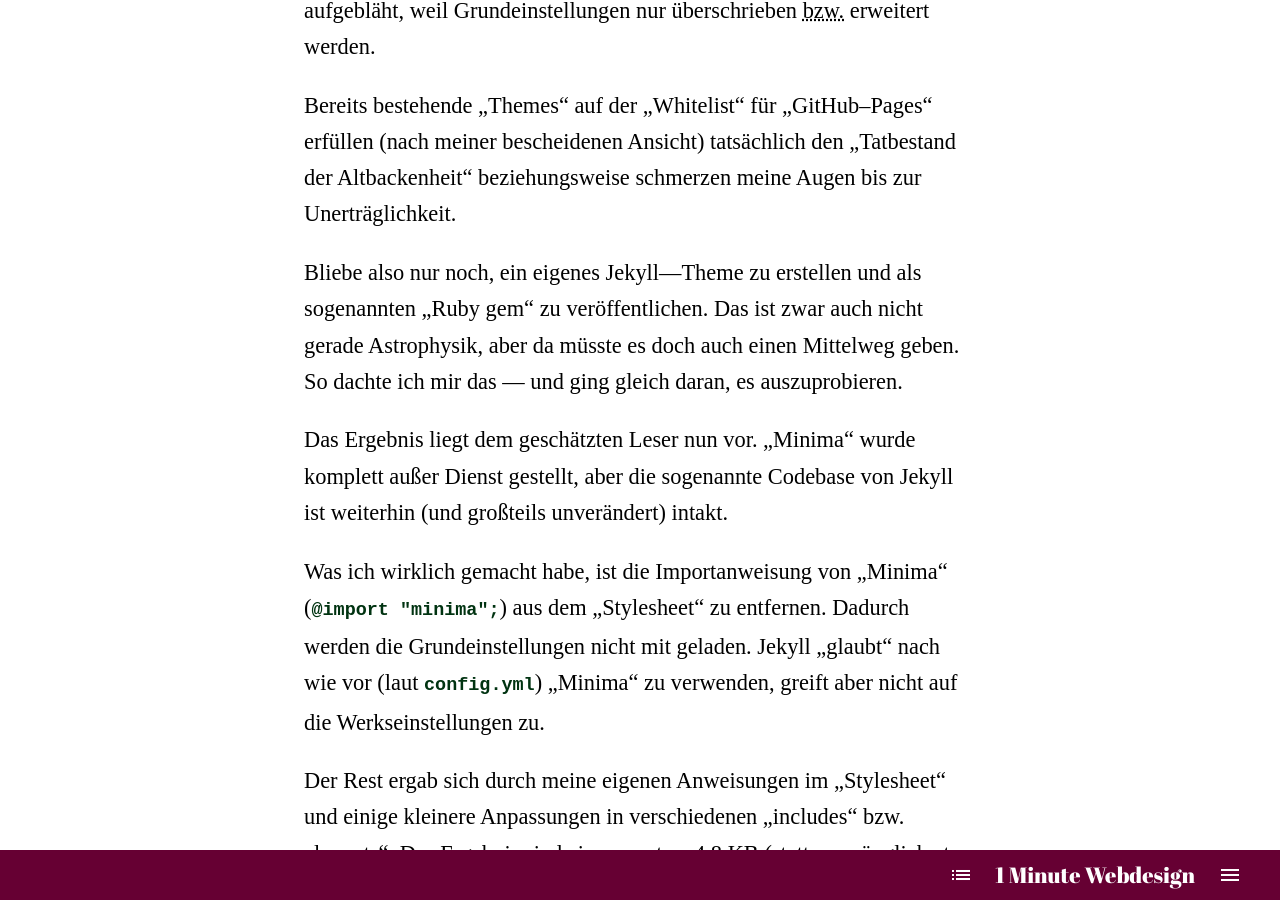
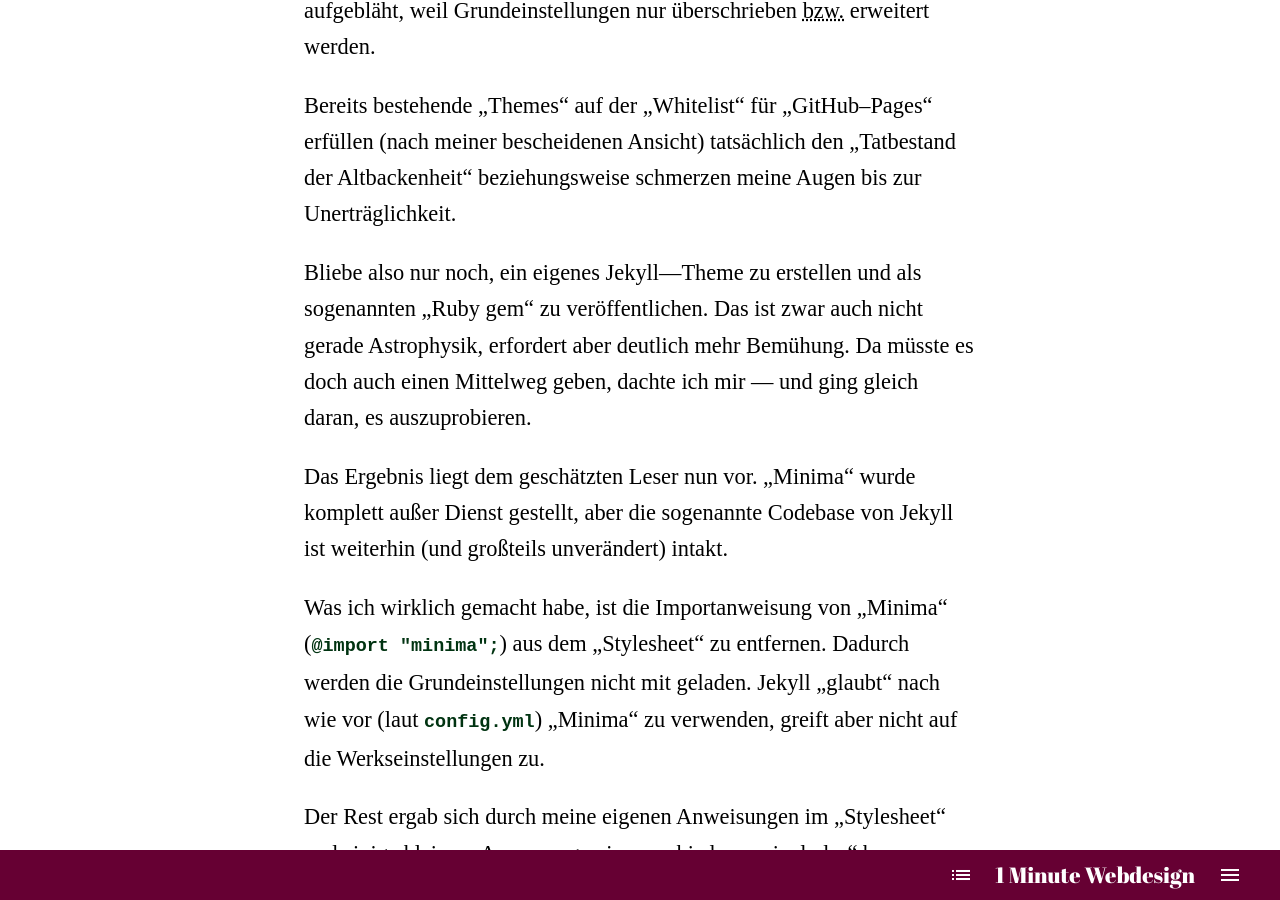
Before and after one commit to gwpachlatko/emwd, a Jekyll site: the page built from _posts/2020-04-06-barrierefreiheit-und-design.md, in a window 1280 px wide and 900 px high, scrolled down 1757 px. Built offline with Jekyll 4.4.1, drawn with Linux system fonts in a browser that asks for light colours; some of the changed text lies outside the part shown.

Commit message:
Update file

```diff
--- a/_posts/2020-04-06-barrierefreiheit-und-design.md
+++ b/_posts/2020-04-06-barrierefreiheit-und-design.md
@@ -34,7 +34,7 @@ Was mich an „Minima“ von Beginn an störte, war nicht so sehr die schlichte
 
 Bereits bestehende „Themes“ auf der „Whitelist“ für „GitHub–Pages“ erfüllen (nach meiner bescheidenen Ansicht) tatsächlich den „Tatbestand der Altbackenheit“ beziehungsweise schmerzen meine Augen bis zur Unerträglichkeit.
 
-Bliebe also nur noch, ein eigenes Jekyll—Theme zu erstellen und als sogenannten „Ruby gem“ zu veröffentlichen. Das ist zwar auch nicht gerade Astrophysik, aber da müsste es doch auch einen Mittelweg geben. So dachte ich mir das — und ging gleich daran, es auszuprobieren.
+Bliebe also nur noch, ein eigenes Jekyll—Theme zu erstellen und als sogenannten „Ruby gem“ zu veröffentlichen. Das ist zwar auch nicht gerade Astrophysik, erfordert aber deutlich mehr Bemühung. Da müsste es doch auch einen Mittelweg geben, dachte ich mir — und ging gleich daran, es auszuprobieren.
 
 Das Ergebnis liegt dem geschätzten Leser nun vor. „Minima“ wurde komplett außer Dienst gestellt, aber die sogenannte Codebase von Jekyll ist weiterhin (und großteils unverändert) intakt.
 
```
